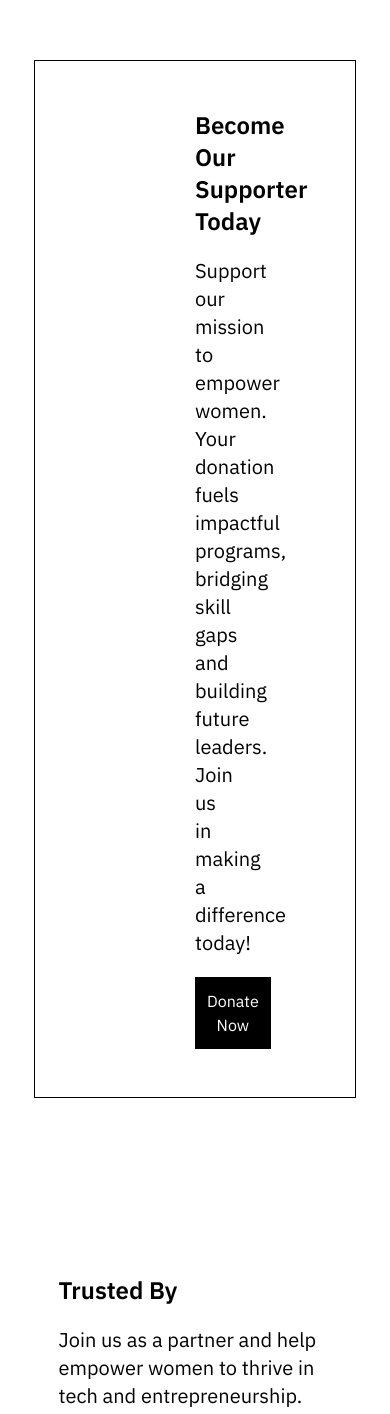
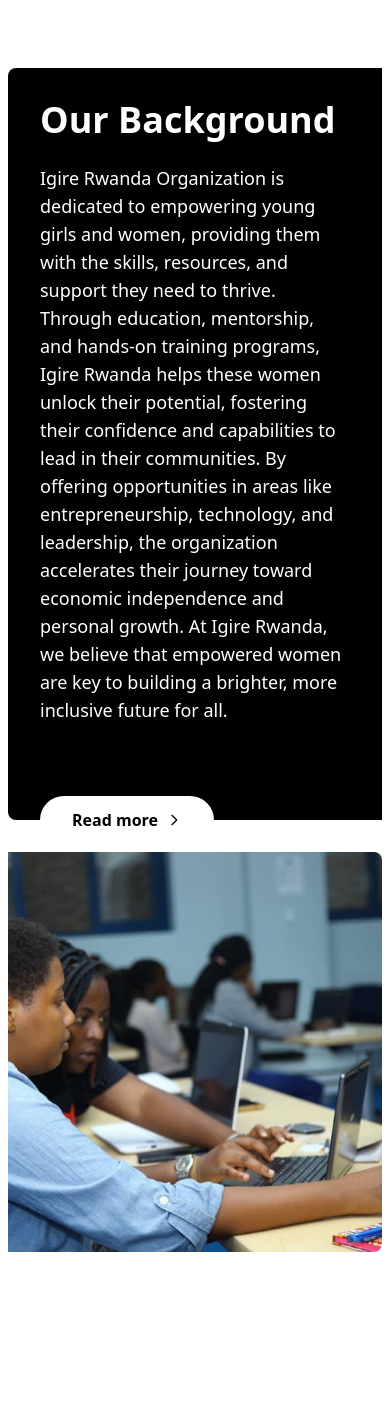
Before and after one commit to hirwajeaneric/igire-website, a Next.js app in the folder igire-web/: page / in a window 390 px wide. Shown: the part 5645-7059 px from the top of the page. Built offline with nearby package versions, Linux system fonts and the light colour scheme.

Commit message:
added the historical background

```diff
--- a/igire-web/src/app/page.js
+++ b/igire-web/src/app/page.js
@@ -5,6 +5,7 @@
 import HomePageData from "@/fakeDatas/HomePageFakes";
 import WhatWeDo from "@/components/sections/WhatWeDo";
 import ImpactSection from "@/components/sections/impact.jsx";
+import HistoricalBackground from "@/components/sections/historicalBackground"
 
 export default function Home() {
   return (
@@ -14,6 +15,7 @@
         <Solution SolutionSectionData={HomePageData.SolutionSectionData} />
         <WhatWeDo />
         <ImpactSection ImpactData={HomePageData.ImpactData} />
+        <HistoricalBackground/>
         <CallForAction CallForActionData={HomePageData.CallForActionData} />
         <Partners PartnersData={HomePageData.PartnersData} />
       </div>
--- /dev/null
+++ b/igire-web/src/components/sections/historicalBackground.jsx
@@ -0,0 +1,45 @@
+export default function HistoricalBackground() {
+  return (
+    <div className="relative min-h-screen bg-white">
+
+      <div className="container mx-auto px-2 py-2">
+        <div className="grid md:grid-cols-2 items-center">
+          <div className="relative mb-8 md:mb-0">
+            <div className="bg-black p-8 text-white rounded-tl-lg rounded-bl-lg">
+              <h1 className="text-4xl font-bold mb-6">
+              Our Background
+              </h1>
+              <p className="text-lg mb-16">
+              Igire Rwanda Organization is dedicated to empowering young girls and women, providing them with the skills, resources, and support they need to thrive. Through education, mentorship, and hands-on training programs, Igire Rwanda helps these women unlock their potential, fostering their confidence and capabilities to lead in their communities. By offering opportunities in areas like entrepreneurship, technology, and leadership, the organization accelerates their journey toward economic independence and personal growth. At Igire Rwanda, we believe that empowered women are key to building a brighter, more inclusive future for all.
+              </p>
+            </div>
+            <button className="absolute -bottom-6 left-8 bg-white text-black px-8 py-3 rounded-full font-semibold hover:bg-gray-100 transition-colors flex items-center">
+              Read more
+              <svg
+                className="w-4 h-4 ml-2"
+                fill="none"
+                stroke="currentColor"
+                viewBox="0 0 24 24"
+                xmlns="http://www.w3.org/2000/svg"
+              >
+                <path
+                  strokeLinecap="round"
+                  strokeLinejoin="round"
+                  strokeWidth={2}
+                  d="M9 5l7 7-7 7"
+                />
+              </svg>
+            </button>
+          </div>
+          <div className="relative h-[400px] rounded-tr-lg rounded-br-lg overflow-hidden">
+            <img
+              src="/shecancode3.jpg?height=400&width=600"
+              alt="Event gathering"
+              className="object-cover w-full h-full"
+            />
+          </div>
+        </div>
+      </div>
+    </div>
+  )
+}
```
